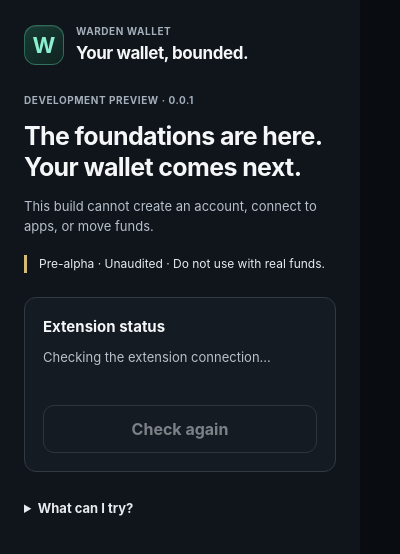
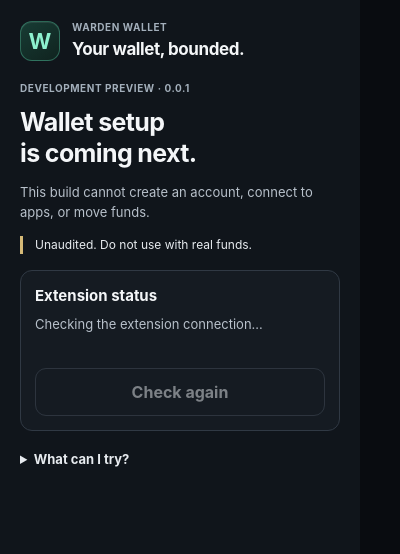
Before and after one commit to Dr-Inker/warden-wallet, a browser extension: page apps/extension/popup.html in a window 400 px wide. Drawn offline with Linux system fonts and the light colour scheme; files that its build step writes are made by us from their sources.

Commit message:
fix(extension): fit review surfaces within usable viewport width

```diff
--- a/apps/extension/approval.css
+++ b/apps/extension/approval.css
@@ -12,7 +12,7 @@
 }
 
 body {
-  min-width: 320px;
+  min-width: 0;
   min-height: 100vh;
   margin: 0;
   background:
@@ -449,19 +449,19 @@ dd {
 
 .popup-page {
   width: 360px;
-  max-width: 100vw;
+  max-width: 100%;
   min-height: 560px;
   background: #10151b;
 }
 
 .popup-shell {
-  padding: 24px;
+  padding: 20px;
 }
 
 .popup-page .brand-row {
   grid-template-columns: 40px 1fr;
   gap: 12px;
-  margin-bottom: 28px;
+  margin-bottom: 20px;
 }
 
 .popup-page .brand-mark {
@@ -482,7 +482,7 @@ dd {
 }
 
 .popup-intro h2 {
-  margin: 12px 0;
+  margin: 10px 0;
   font-size: 25px;
   font-weight: 650;
   line-height: 1.25;
@@ -502,7 +502,7 @@ dd {
 }
 
 .popup-page .funds-note {
-  margin: 18px 0 0;
+  margin: 12px 0 0;
   padding-left: 12px;
   border-left: 3px solid #d5b977;
   color: #e7ebef;
@@ -510,8 +510,8 @@ dd {
 }
 
 .popup-connection {
-  margin: 24px 0 16px;
-  padding: 18px;
+  margin: 16px 0 8px;
+  padding: 14px;
   border: 1px solid #303944;
   border-radius: 12px;
   background: #151b22;
@@ -519,7 +519,7 @@ dd {
 
 .popup-connection p {
   min-height: 42px;
-  margin: 10px 0 16px;
+  margin: 8px 0 12px;
 }
 
 .popup-connection .button {
--- a/apps/extension/browser/approval-review.pw.ts
+++ b/apps/extension/browser/approval-review.pw.ts
@@ -52,7 +52,7 @@ test("review surface shows full origins and a usable development popup", async (
         };
       });
       expect(metrics.originScrollWidth).toBeLessThanOrEqual(metrics.originWidth);
-      expect(metrics.documentWidth).toBe(width);
+      expect(metrics.documentWidth).toBe(metrics.viewportWidth);
       expect(metrics.lineCount).toBeGreaterThan(1);
       expect(metrics.everyLineVisible).toBe(true);
       measurements.push({ surface: "approval", width, ...metrics });
@@ -85,7 +85,7 @@ test("review surface shows full origins and a usable development popup", async (
         retryHeight: document.querySelector("#retry-status")!.getBoundingClientRect().height,
         contentBottom: document.querySelector(".popup-shell")!.getBoundingClientRect().bottom,
       }));
-      expect(metrics.documentWidth).toBe(width);
+      expect(metrics.documentWidth).toBe(metrics.viewportWidth);
       expect(metrics.retryHeight).toBeGreaterThanOrEqual(44);
       expect(metrics.contentBottom).toBeLessThanOrEqual(600);
       measurements.push({ surface: "popup", width, ...metrics });
--- a/apps/extension/popup.html
+++ b/apps/extension/popup.html
@@ -19,9 +19,9 @@
 
       <section class="popup-intro" aria-labelledby="build-title">
         <p class="eyebrow">Development preview · 0.0.1</p>
-        <h2 id="build-title">The foundations are here.<br>Your wallet comes next.</h2>
+        <h2 id="build-title">Wallet setup<br>is coming next.</h2>
         <p>This build cannot create an account, connect to apps, or move funds.</p>
-        <p class="funds-note">Pre-alpha · Unaudited · Do not use with real funds.</p>
+        <p class="funds-note">Unaudited. Do not use with real funds.</p>
       </section>
 
       <section class="popup-connection" aria-labelledby="connection-title">
```
